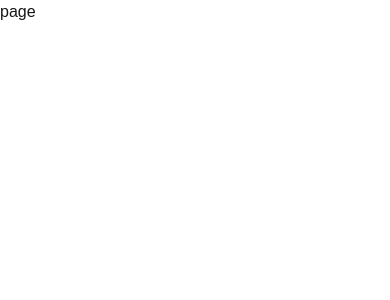
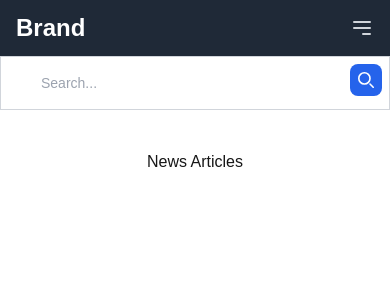
Before and after one commit to shikhar2311/SportsDunia, a Next.js app: page /pages/Dashboard in a window 390 px wide. Shown: the top 300 px of the page. Built offline with nearby package versions, Linux system fonts and the light colour scheme.

Commit message:
commit - 3 added further functionality

```diff
--- /dev/null
+++ b/src/app/pages/AddYourBlog/page.js
@@ -0,0 +1,9 @@
+import React from 'react'
+
+function page() {
+  return (
+    <div>page</div>
+  )
+}
+
+export default page
--- /dev/null
+++ b/src/app/pages/Dashboard/NewSection.jsx
@@ -0,0 +1,11 @@
+import React from 'react'
+
+function NewSection() {
+  return (
+    <div className=' flex items-center justify-center flex-col'>
+      <h1 className=' '>News Articles</h1>
+    </div>
+  )
+}
+
+export default NewSection
--- a/src/app/pages/Dashboard/page.js
+++ b/src/app/pages/Dashboard/page.js
@@ -1,8 +1,19 @@
+import Navbar from '@/app/ui/Navbar'
+import SearchBar from '@/app/ui/SearchBar'
 import React from 'react'
+import NewSection from './NewSection'
 
 function page() {
   return (
-    <div>page</div>
+    <div>
+      <Navbar/>
+      <SearchBar/>
+
+      <div className=' my-10'>
+        <NewSection/>
+      </div>
+
+    </div>
   )
 }
 
--- /dev/null
+++ b/src/app/ui/Navbar.jsx
@@ -0,0 +1,74 @@
+'use client'
+import React, { useState } from "react";
+
+const Navbar = () => {
+  const [isMenuOpen, setIsMenuOpen] = useState(false);
+
+  // Array of navigation items
+  const navItems = [
+    { href: "#home", label: "Home" },
+    { href: "#about", label: "About" },
+    { href: "#services", label: "Services" },
+    { href: "#contact", label: "Contact" },
+  ];
+
+  return (
+    <nav className="bg-gray-800 text-white" aria-label="Main Navigation">
+      <div className="container mx-auto px-4 py-3 flex justify-between items-center">
+        {/* Logo Section */}
+        <a href="/" className="text-2xl font-bold hover:text-gray-300">
+          Brand
+        </a>
+
+        {/* Desktop Navigation Links */}
+        <div className="hidden md:flex space-x-6">
+          {navItems.map((item) => (
+            <a key={item.label} href={item.href} className="hover:text-gray-300">
+              {item.label}
+            </a>
+          ))}
+        </div>
+
+        {/* Mobile Menu Button */}
+        <button
+          onClick={() => setIsMenuOpen(!isMenuOpen)}
+          className="md:hidden text-gray-300 hover:text-white focus:outline-none"
+          aria-expanded={isMenuOpen}
+          aria-controls="mobile-menu"
+        >
+          <svg
+            xmlns="http://www.w3.org/2000/svg"
+            className="h-6 w-6"
+            fill="none"
+            viewBox="0 0 24 24"
+            stroke="currentColor"
+          >
+            <path
+              strokeLinecap="round"
+              strokeLinejoin="round"
+              strokeWidth="2"
+              d={isMenuOpen ? "M6 18L18 6M6 6l12 12" : "M4 6h16M4 12h16m-7 6h7"}
+            />
+          </svg>
+        </button>
+      </div>
+
+      {/* Mobile Menu */}
+      {isMenuOpen && (
+        <div id="mobile-menu" className="md:hidden bg-gray-700 transition-all duration-300 ease-in-out">
+          {navItems.map((item) => (
+            <a
+              key={item.label}
+              href={item.href}
+              className="block px-4 py-2 text-sm hover:bg-gray-600 hover:text-white focus:outline-none focus:bg-gray-600"
+            >
+              {item.label}
+            </a>
+          ))}
+        </div>
+      )}
+    </nav>
+  );
+};
+
+export default Navbar;
--- /dev/null
+++ b/src/app/ui/SearchBar.jsx
@@ -0,0 +1,49 @@
+'use client'
+import React, { useState } from "react";
+
+const SearchBar = () => {
+  const [query, setQuery] = useState("");
+
+  const handleInputChange = (e) => {
+    setQuery(e.target.value);
+  };
+
+  const handleSearch = (e) => {
+    e.preventDefault();
+    // Implement search logic here
+    console.log("Searching for:", query);
+  };
+
+  return (
+    <form onSubmit={handleSearch} className="relative">
+      <input
+        type="search"
+        value={query}
+        onChange={handleInputChange}
+        placeholder="Search..."
+        className="block w-full p-4 pl-10 text-sm text-gray-900 border border-gray-300  focus:outline-none focus:ring focus:ring-blue-500"
+      />
+      <button
+        type="submit"
+        className="absolute right-0 top-0 mt-2 mr-2 p-2 bg-blue-600 text-white rounded-lg hover:bg-blue-700 focus:outline-none focus:ring focus:ring-blue-300"
+      >
+        <svg
+          xmlns="http://www.w3.org/2000/svg"
+          className="w-4 h-4"
+          fill="none"
+          viewBox="0 0 20 20"
+          stroke="currentColor"
+        >
+          <path
+            strokeLinecap="round"
+            strokeLinejoin="round"
+            strokeWidth="2"
+            d="M19 19l-4-4m0-7A7 7 0 1 1 1 8a7 7 0 0 1 14 0Z"
+          />
+        </svg>
+      </button>
+    </form>
+  );
+};
+
+export default SearchBar;
```
